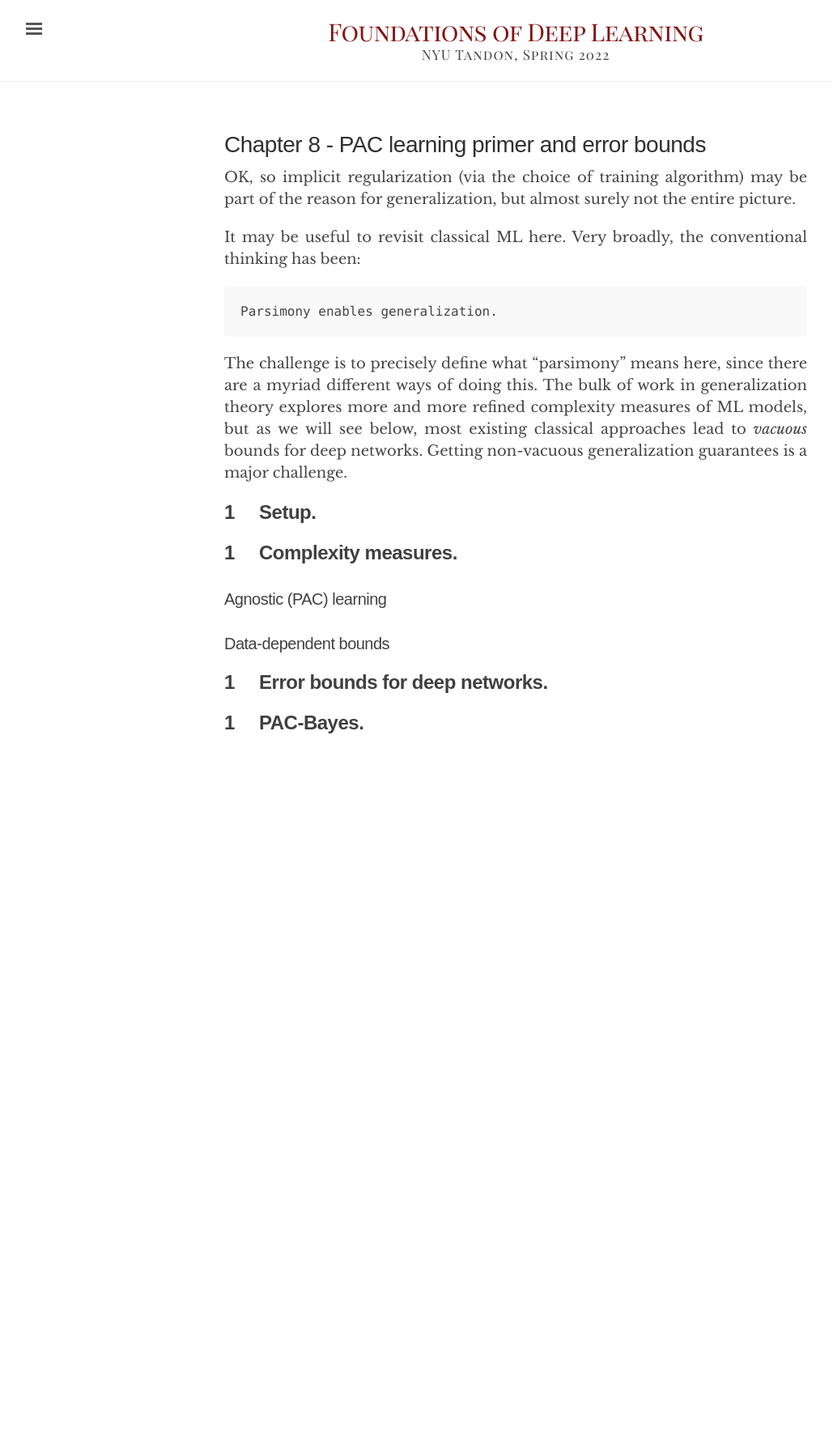
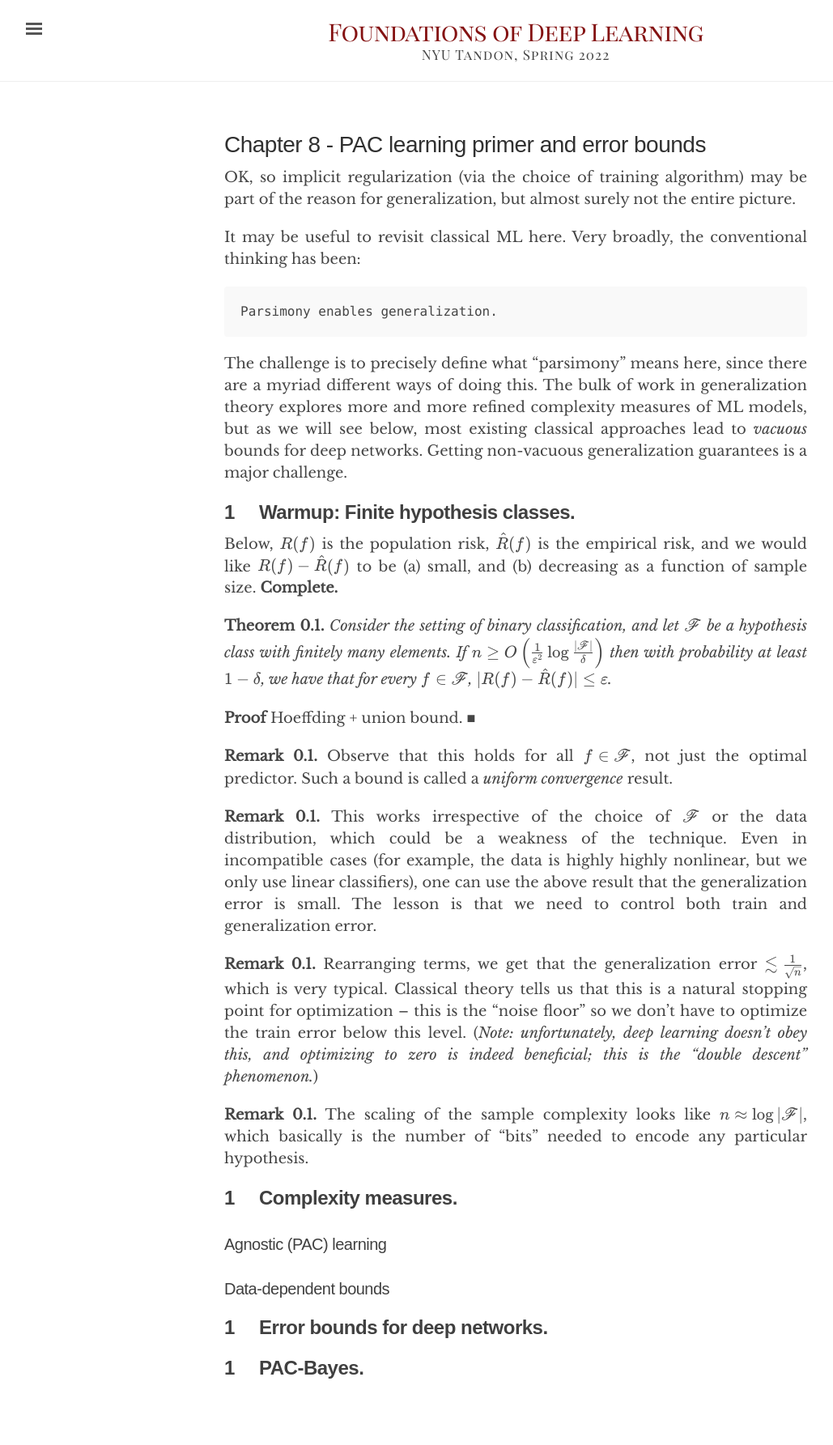
Before and after one commit to chinmayhegde/fodl, a Jekyll site: the page built from _posts/2022-01-11-generalization02.md, in a window 1280 px wide. Shown: the whole page at 81% size, without its empty margins (3-1032 px from the left). Built offline with Jekyll 4.4.1, drawn with Linux system fonts in a browser that asks for light colours; nearby versions of some CDN libraries; before the commit the page ends 988 px from its top, so only the background shows below that.

Commit message:
Update 2022-01-11-generalization02.md

```diff
--- a/_posts/2022-01-11-generalization02.md
+++ b/_posts/2022-01-11-generalization02.md
@@ -15,8 +15,39 @@ Parsimony enables generalization.
 
 The challenge is to precisely define what "parsimony" means here, since there are a myriad different ways of doing this. The bulk of work in generalization theory explores more and more refined complexity measures of ML models, but as we will see below, most existing classical approaches lead to *vacuous* bounds for deep networks. Getting non-vacuous generalization guarantees is a major challenge.
 
-## Setup
+## Warmup: Finite hypothesis classes
 {:.label}
+
+Below, $R(f)$ is the population risk, $\hat{R}(f)$ is the empirical risk, and we would like $R(f) - \hat{R}(f)$ to be (a) small, and (b) decreasing as a function of sample size.
+**Complete.**
+
+<script>
+macros["\\f"] = "\\mathscr{F}"
+</script>
+
+**Theorem**{:.label #HoeffdingBound}
+  Consider the setting of binary classification, and let $\f$ be a hypothesis class with finitely many elements. If $n \geq O\left( \frac{1}{\varepsilon^2} \log \frac{|\f|}{\delta}\right)$ then with probability at least $1-\delta$, we have that for every $f \in \f$, $|R(f) - \hat{R}(f)| \leq \varepsilon$.
+{:.theorem}
+**Proof**
+  Hoeffding + union bound.
+{:.proof}
+
+**Remark**{:.label #GenRemark1}
+  Observe that this holds for all $f \in \f$, not just the optimal predictor. Such a bound is called a *uniform convergence* result.
+{:.remark}
+
+**Remark**{:.label #GenRemark2}
+  This works irrespective of the choice of $\f$ or the data distribution, which could be a weakness of the technique. Even in incompatible cases (for example, the data is highly highly nonlinear, but we only use linear classifiers), one can use the above result that the generalization error is small. The lesson is that we need to control both train and generalization error.
+{:.remark}
+
+**Remark**{:.label #GenRemark1}
+  Rearranging terms, we get that the generalization error $\lesssim \frac{1}{\sqrt{n}}$, which is very typical. Classical theory tells us that this is a natural stopping point for optimization -- this is the "noise floor" so we don't have to optimize the train error below this level. (*Note: unfortunately, deep learning doesn't obey this, and optimizing to zero is indeed beneficial; this is the "double descent" phenomenon.*)
+{:.remark}
+
+**Remark**{:.label #GenRemark1}
+  The scaling of the sample complexity looks like $n \approx \log |\f|$, which basically is the number of "bits" needed to encode any particular hypothesis.
+{:.remark}
+
 
 ## Complexity measures
 {:.label}
```
